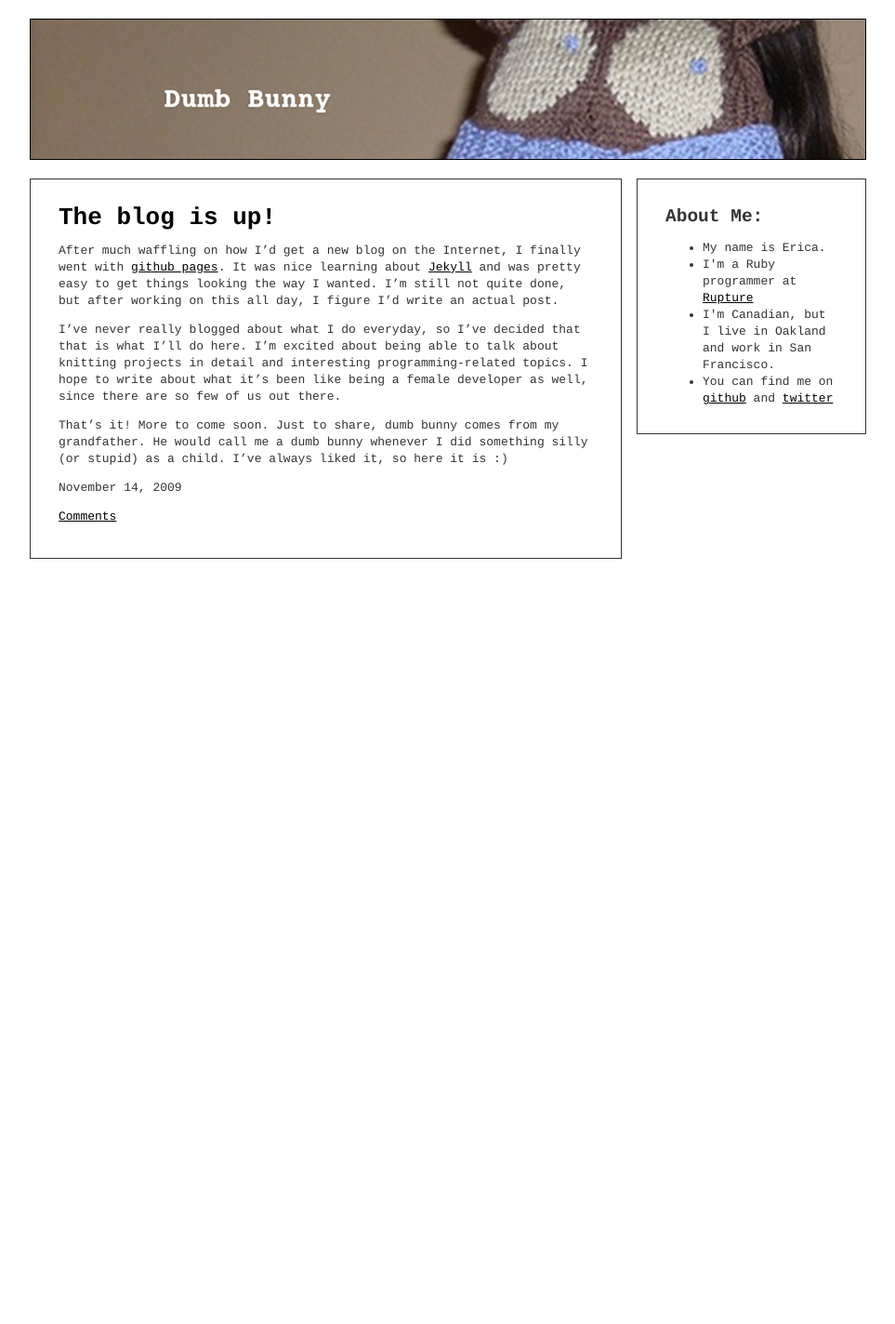
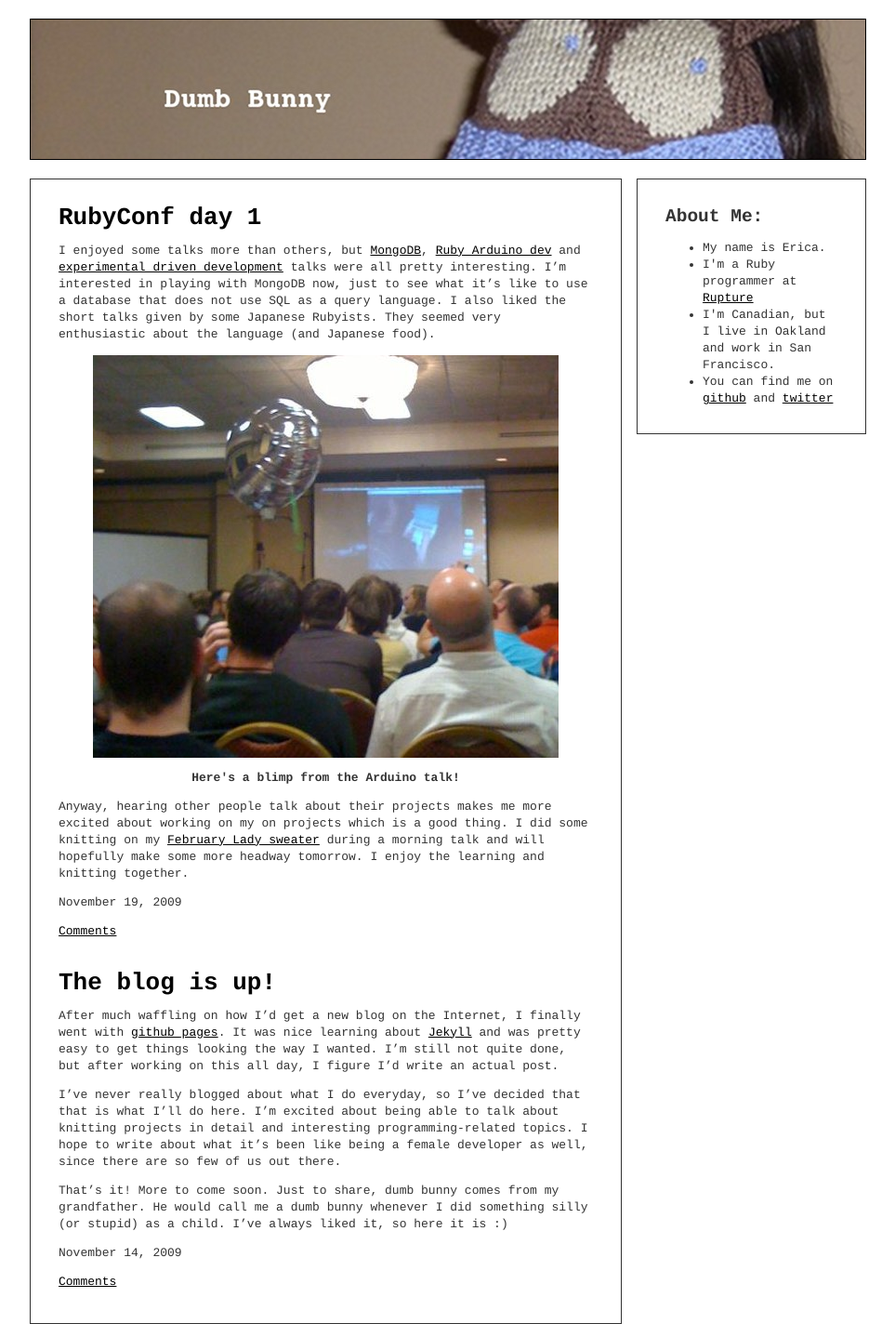
Before and after one commit to pui/pui.github.io, a Jekyll site: the page built from index.html, in a window 1280 px wide. Shown: the whole page at 93% size, without its empty margins (158-1121 px from the left). Built offline with Jekyll 4.4.1, drawn with Linux system fonts in a browser that asks for light colours; comment, search, counter and statistics services are not loaded; before the commit the page ends 900 px from its top, so only the background shows below that.

Commit message:
RubyConf day 1 post

```diff
--- /dev/null
+++ b/_posts/2009-11-19-RubyConf-Day-1.markdown
@@ -0,0 +1,12 @@
+---
+layout: post
+title: RubyConf day 1
+---
+
+I enjoyed some talks more than others, but [MongoDB](http://www.mongodb.org/display/DOCS/Home), [Ruby Arduino dev](http://github.com/atduskgreg/rad) and [experimental driven development](http://vanity.labnotes.org/) talks were all pretty interesting.  I'm interested in playing with MongoDB now, just to see what it's like to use a database that does not use SQL as a query language.  I also liked the short talks given by some Japanese Rubyists.  They seemed very enthusiastic about the language (and Japanese food).
+<div class="image_and_caption">
+  <p><img src="/images/rubyconf_day1.jpg" alt="It's a Blimp" title="It's a blimp!"/></p>
+  <b>Here's a blimp from the Arduino talk!</b>
+</div>
+
+Anyway, hearing other people talk about their projects makes me more excited about working on my on projects which is a good thing.  I did some knitting on my [February Lady sweater](http://www.flintknits.com/blog/?p=151) during a morning talk and will hopefully make some more headway tomorrow.  I enjoy the learning and knitting together.
--- a/css/style.css
+++ b/css/style.css
@@ -72,6 +72,8 @@ h1 a {
   float: left;
   width: 575px;
   padding: 15px 30px; }
+  #maincol .image_and_caption {
+    text-align: center; }
   #maincol .post {
     padding-bottom: 20px; }
   #maincol .comment_size a, #maincol .pagination a {
```
Also changed, not shown: images/rubyconf_day1.jpg (added).
